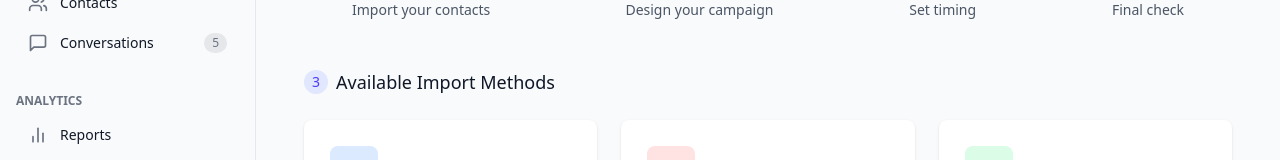
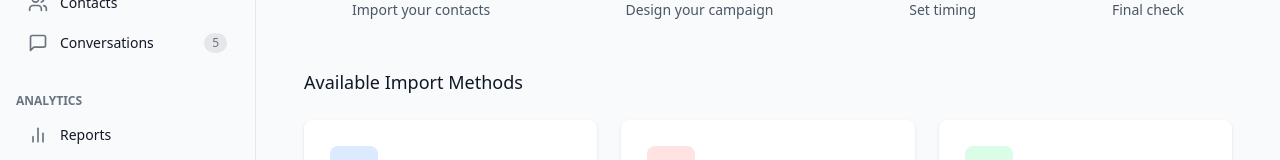
Before and after one commit to fardin-developer/Sales-Dashboard, a React (Vite) app: page /campaigns/create in a window 1280 px wide. Shown: the part 208-368 px from the top of the page. Built offline with nearby package versions, Linux system fonts and the light colour scheme.

Commit message:
create campaign added

```diff
--- a/src/pages/CreateCampaign.jsx
+++ b/src/pages/CreateCampaign.jsx
@@ -135,9 +135,7 @@ const CreateCampaignPage = () => {
       {currentStep === 1 && (
         <>
           <div className="mb-6 flex items-center gap-2">
-            <div className="w-6 h-6 flex items-center justify-center rounded-full bg-indigo-100 text-indigo-600 text-sm font-medium">
-              3
-            </div>
+
             <h2 className="text-lg font-medium text-gray-900">Available Import Methods</h2>
           </div>
 
```
